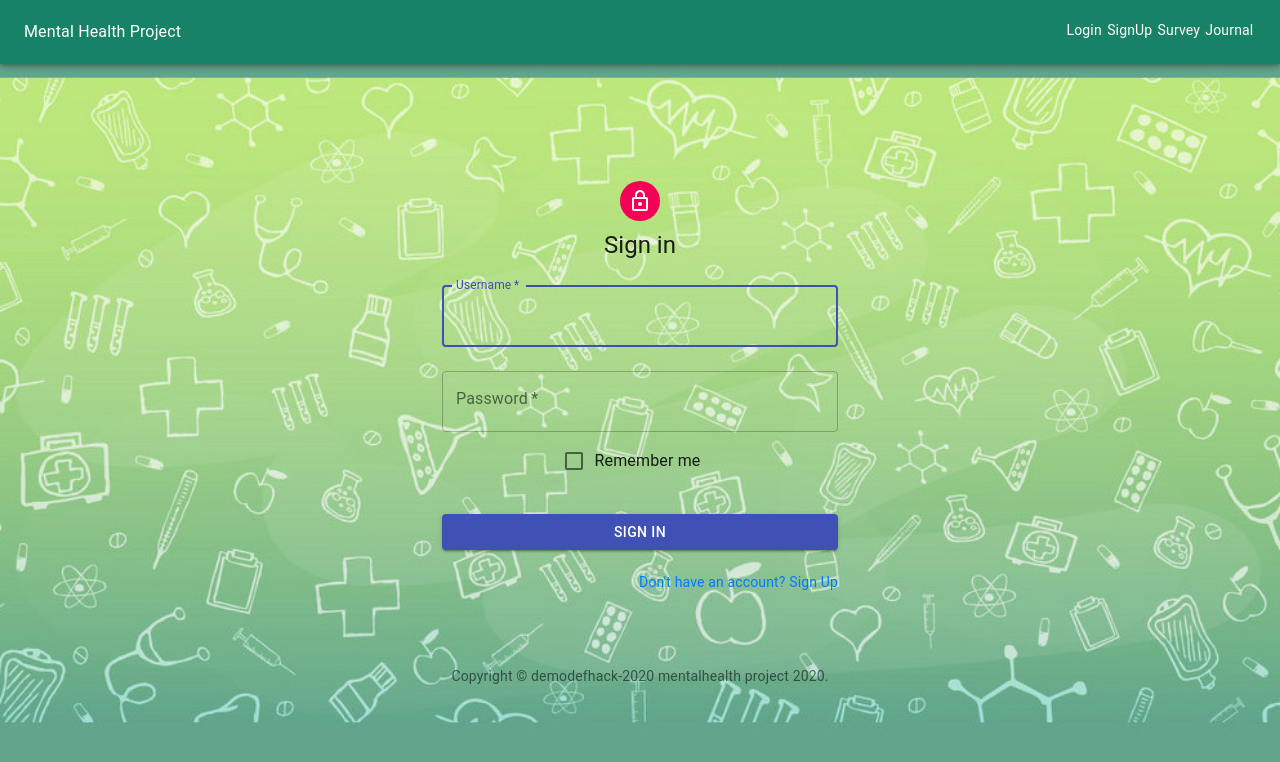
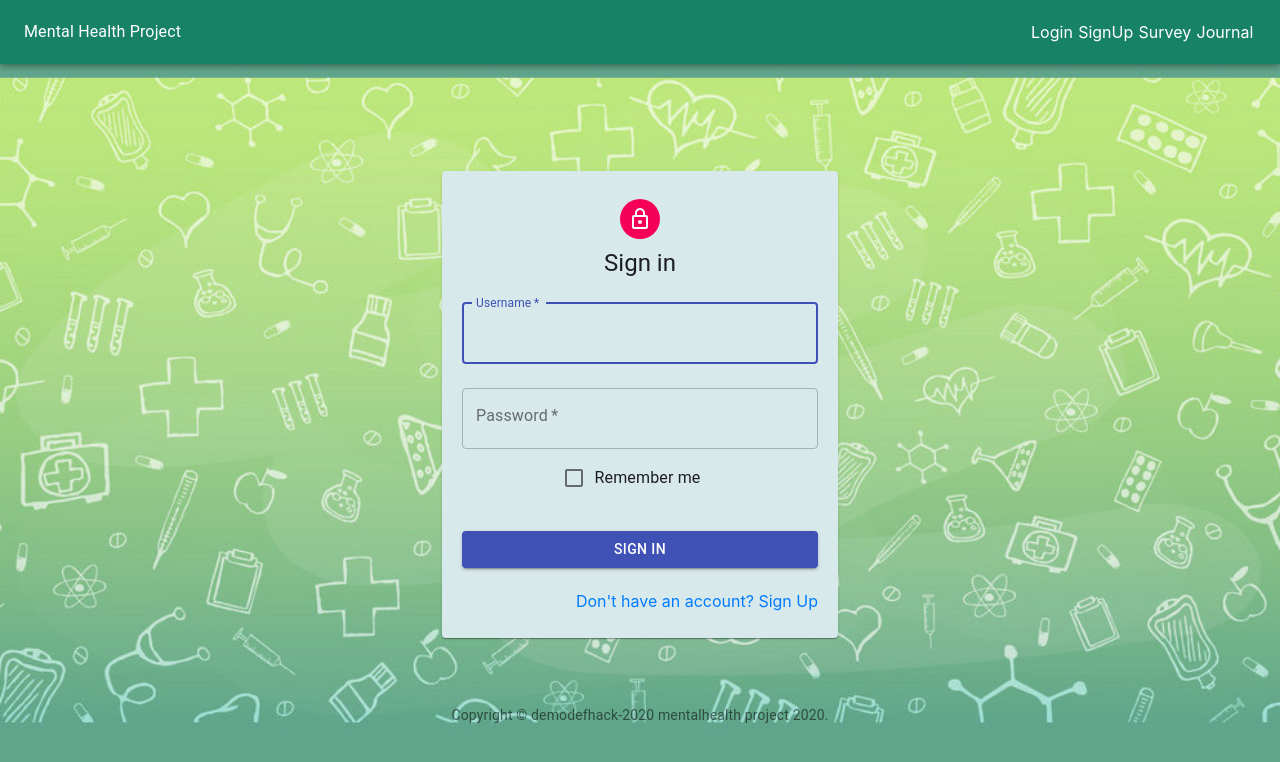
Before and after one commit to XiaoleZ/defhack-2020, a React (Create React App) app: page /signin in a window 1280 px wide. Shown: the top 762 px of the page. Built offline with nearby package versions, Linux system fonts and the light colour scheme.

Commit message:
background disappeared from signin/up so I added it back in and changed color

```diff
--- a/src/components/JournalPost.js
+++ b/src/components/JournalPost.js
@@ -17,7 +17,6 @@ const useStyles = makeStyles({
   root: {
     backgroundColor: '#ecebc9',
     width: '80%',
-    backgroundColor: 'white',
     margin: '10px auto',
     textAlign: 'left',
     padding: 'auto 20px',
@@ -43,7 +42,7 @@ export default function Journal(props) {
           <p class="handwriting-font">{props.data.body}</p>
         </CardContent>
         <CardActions>
-          <Button variant="primary" size="small" onClick={() => setModalShow(true)}  variant="contained">
+          <Button size="small" onClick={() => setModalShow(true)}  variant="contained">
             Delete
           </Button>
           <Popup
--- a/src/components/SignIn.js
+++ b/src/components/SignIn.js
@@ -2,6 +2,7 @@ import React, { useState } from "react";
 import Avatar from "@material-ui/core/Avatar";
 import Button from "@material-ui/core/Button";
 import CssBaseline from "@material-ui/core/CssBaseline";
+import Card from '@material-ui/core/Card';
 import TextField from "@material-ui/core/TextField";
 import FormControlLabel from "@material-ui/core/FormControlLabel";
 import Checkbox from "@material-ui/core/Checkbox";
@@ -31,8 +32,10 @@ function Copyright() {
 }
 
 const useStyles = makeStyles((theme) => ({
-  paper: {
+  card: {
+    backgroundColor: '#d8e9ec',
     marginTop: theme.spacing(8),
+    padding: '20px 20px',
     display: "flex",
     flexDirection: "column",
     alignItems: "center",
@@ -84,8 +87,7 @@ export default function SignIn() {
 
   return (
     <Container component="main" maxWidth="xs">
-      <CssBaseline />
-      <div className={classes.paper}>
+      <Card className={classes.card}>
         <Avatar className={classes.avatar}>
           <LockOutlinedIcon />
         </Avatar>
@@ -149,7 +151,7 @@ export default function SignIn() {
             </Grid>
           </Grid>
         </form>
-      </div>
+      </Card>
       <Box mt={8}>
         <Copyright />
       </Box>
--- a/src/components/SignUp.js
+++ b/src/components/SignUp.js
@@ -1,6 +1,7 @@
 import React, { useState } from "react";
 import Avatar from "@material-ui/core/Avatar";
 import Button from "@material-ui/core/Button";
+import Card from '@material-ui/core/Card';
 import CssBaseline from "@material-ui/core/CssBaseline";
 import TextField from "@material-ui/core/TextField";
 import Link from "@material-ui/core/Link";
@@ -28,8 +29,10 @@ function Copyright() {
 }
 
 const useStyles = makeStyles((theme) => ({
-  paper: {
+  card: {
     marginTop: theme.spacing(8),
+    padding: '20px',
+    backgroundColor: '#d8e9ec',
     display: "flex",
     flexDirection: "column",
     alignItems: "center",
@@ -84,7 +87,7 @@ export default function SignUp() {
   return (
     <Container component="main" maxWidth="xs">
       <CssBaseline />
-      <div className={classes.paper}>
+      <Card className={classes.card}>
         <Avatar className={classes.avatar}>
           <LockOutlinedIcon />
         </Avatar>
@@ -167,7 +170,7 @@ export default function SignUp() {
             </Grid>
           </Grid>
         </form>
-      </div>
+      </Card>
       <Box mt={5}>
         <Copyright />
       </Box>
```
